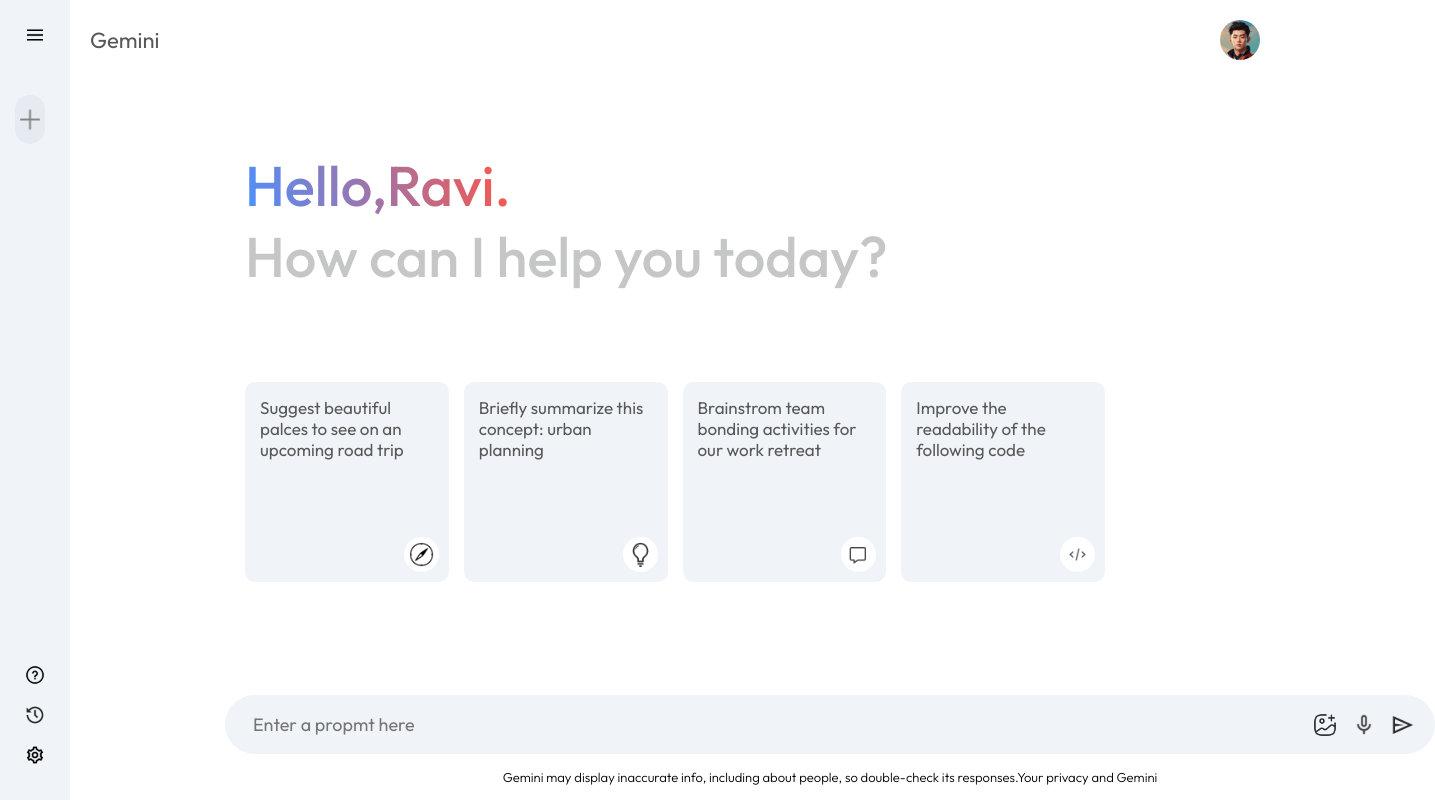
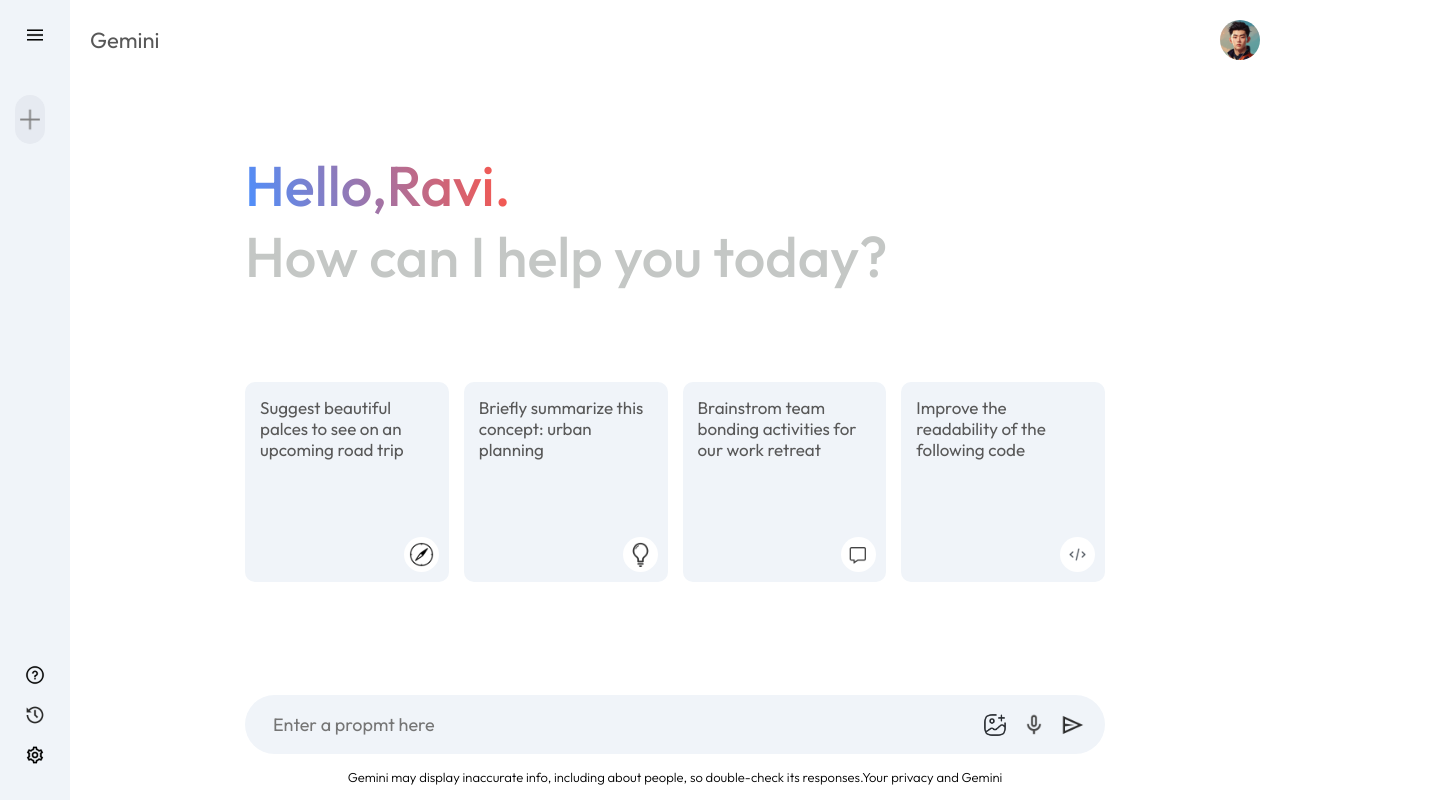
Before and after one commit to RaviKumar-09/Google-Gemini-2.0, a React (Vite) app in the folder gemini-clone/: page / in a window 1280 px wide. Shown: the whole page, 1435 px wide, since content can reach past the window. Built offline with nearby package versions, Linux system fonts and the light colour scheme.

Commit message:
UI part completed

```diff
--- a/gemini-clone/src/components/Main/Main.css
+++ b/gemini-clone/src/components/Main/Main.css
@@ -79,7 +79,8 @@
     position: absolute;
     bottom: 0;
     width: 100%;
-    max-width: 0px 20px;
+    max-width: 900px;
+    padding: 0px 20px;
     margin: auto;
 }
 
```
